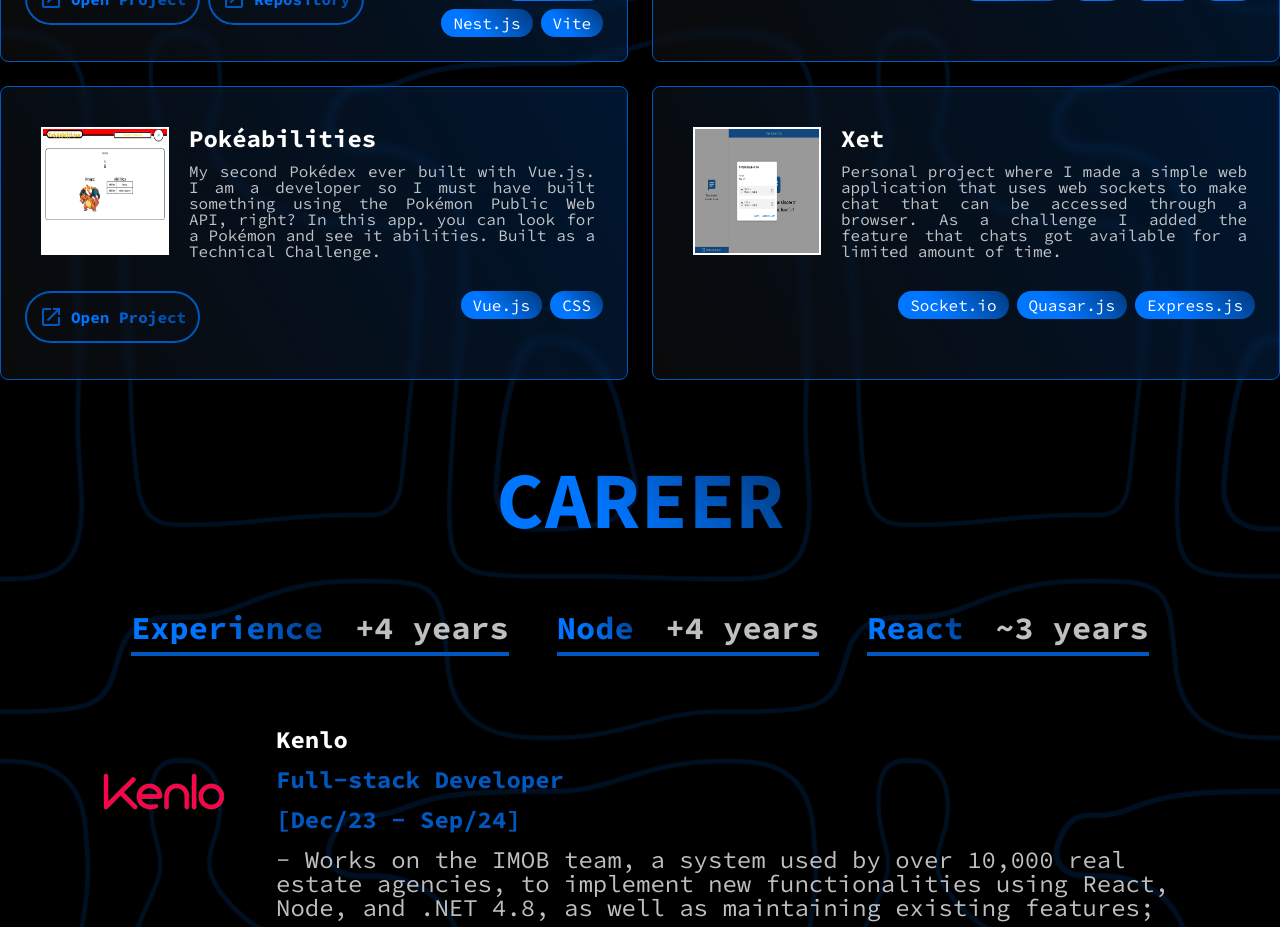
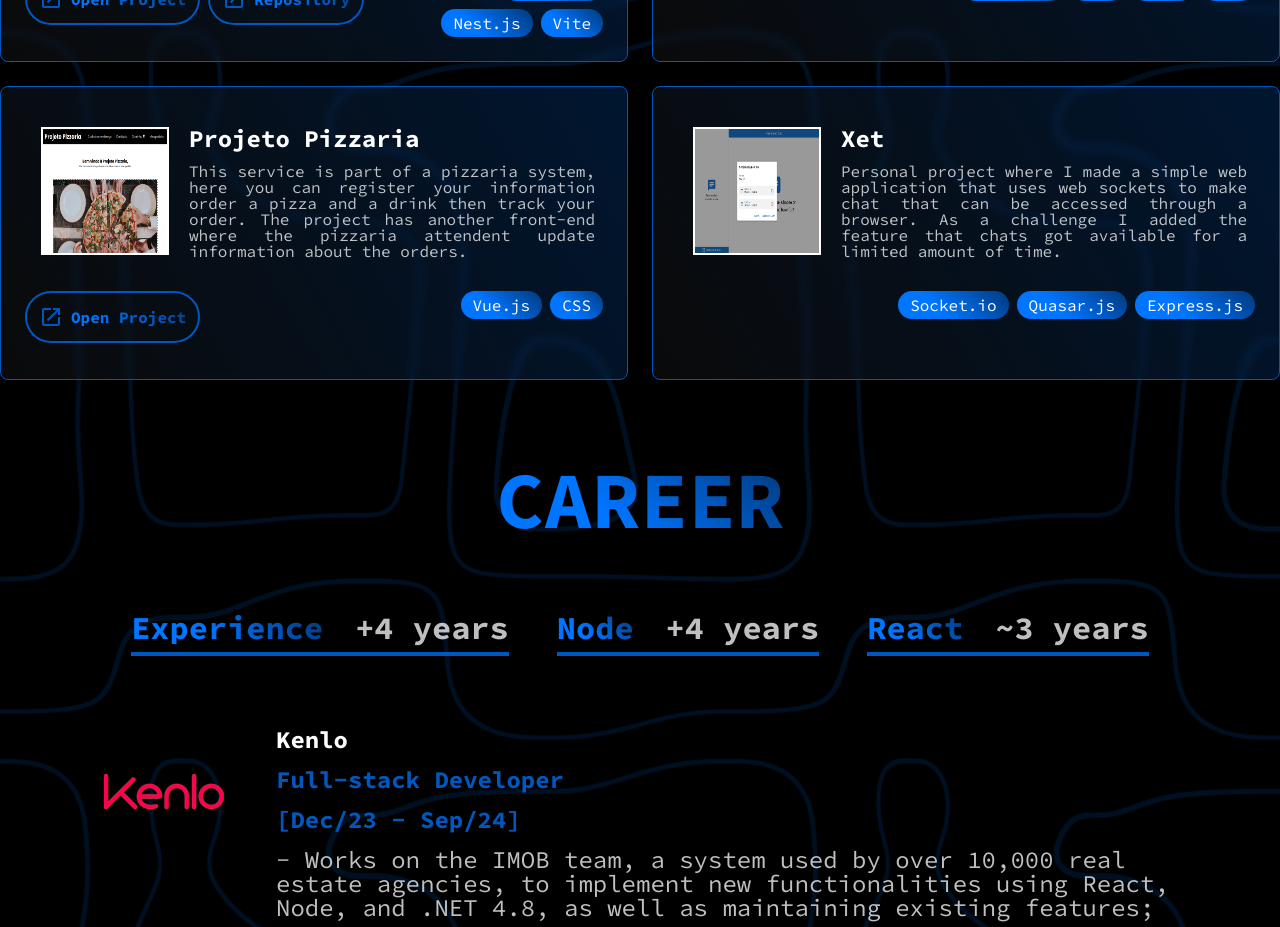
Before and after one commit to henriqueyun/henriqueyun.github.io, a React (Vite) app: page / in a window 1280 px wide. Shown: the part 980-1907 px from the top of the page. Built offline with nearby package versions, Linux system fonts and the light colour scheme; a web font is replaced by a local one.

Commit message:
feat: changed pokémon to pizzaria

```diff
--- a/src/components/sections/PortfolioSection.tsx
+++ b/src/components/sections/PortfolioSection.tsx
@@ -3,7 +3,7 @@
 
 import ArarastoreIcon from '../../assets/ararastore.webp'
 import MoviesIcon from '../../assets/movies.webp'
-import PokeabilitiesIcon from '../../assets/pokeabilities.webp'
+import PizzariaIcon from '../../assets/projeto-pizzaria.webp'
 import XetIcon from '../../assets/xet.webp'
 import OpenInNewIcon from '../../assets/open-in-new.svg?react'
 
@@ -236,16 +236,16 @@
                 <PortfolioCard>
                     <PortfolioCardMainContent>
                         <div>
-                            <PortfolioCardIcon src={PokeabilitiesIcon} alt="Pokéabilities icon" />
+                            <PortfolioCardIcon src={PizzariaIcon} alt="Pizzaria icon" />
                         </div>
                         <PortfolioCardMainContentText>
-                            <PortfolioCardTitle>Pokéabilities</PortfolioCardTitle>
-                            <PortfolioCardDescription>My second Pokédex ever built with Vue.js. I am a developer so I must have built something using the Pokémon Public Web API, right? In this app. you can look for a Pokémon and see it abilities. Built as a Technical Challenge.</PortfolioCardDescription>
+                            <PortfolioCardTitle>Projeto Pizzaria</PortfolioCardTitle>
+                            <PortfolioCardDescription>This service is part of a pizzaria system, here you can register your information order a pizza and a drink then track your order. The project has another front-end where the pizzaria attendent update information about the orders.</PortfolioCardDescription>
                         </PortfolioCardMainContentText>
                     </PortfolioCardMainContent>
                     <PortfolioCardBottomWrapper>
                         <PortfolioCardBottomLeftContent>
-                            <CardActionButton href="https://pokeabilities.surge.sh" target="_blank">
+                            <CardActionButton href="https://pizzaria-cliente.netlify.app/#/" target="_blank">
                                 <OpenInNewIcon fill={theme.palette.primary} />
                                 Open Project
                             </CardActionButton>
```
Also changed, not shown: src/assets/projeto-pizzaria.webp (added).
